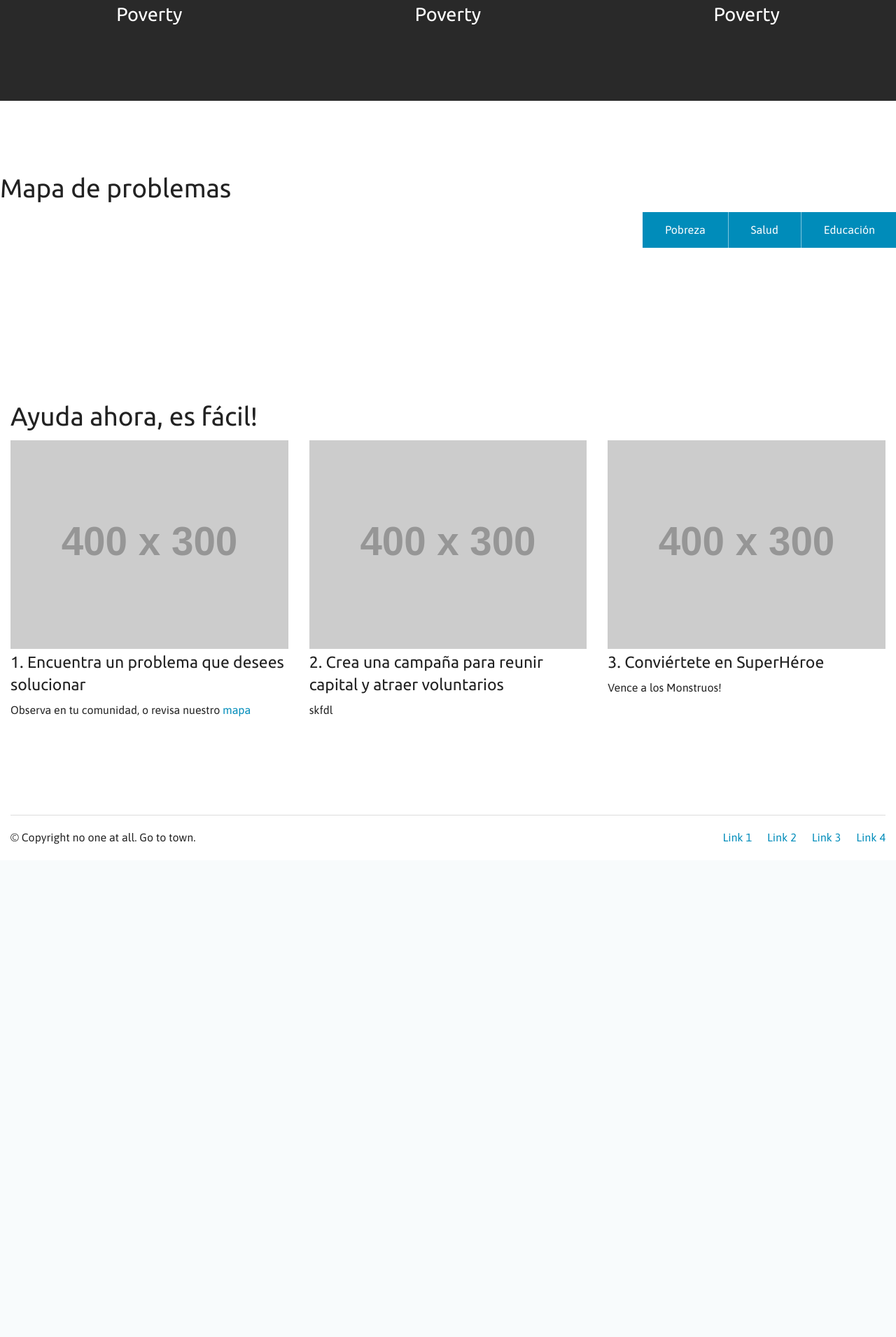
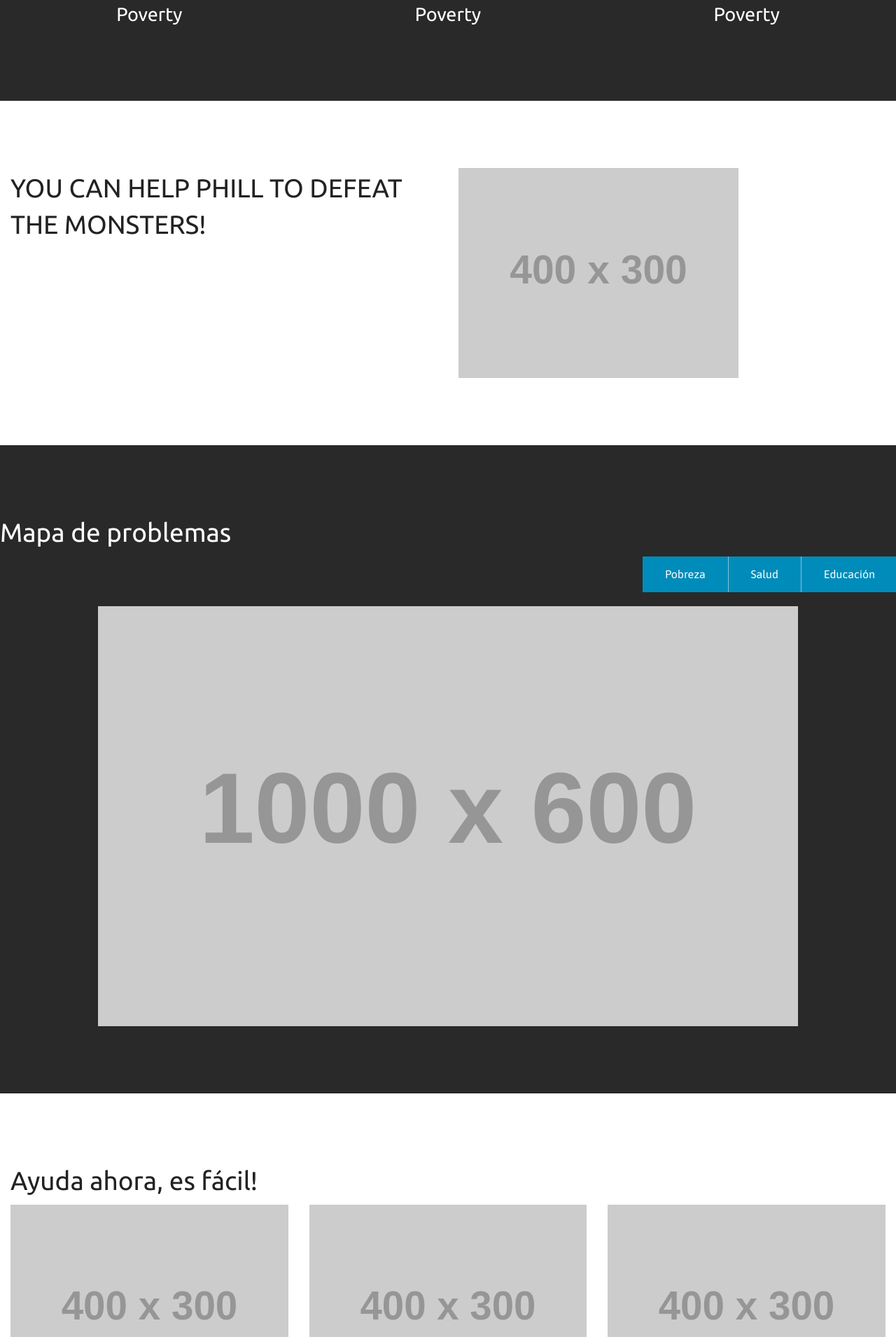
Before and after one commit to DenJohX/hackathon, a Django app: page / in a window 1280 px wide. Shown: the part 1228-3138 px from the top of the page at 70% size. Before the commit the page ends 2434 px from the top, so only its background shows below. Run offline with Django 3.2, Linux system fonts and the light colour scheme; grey boxes labelled with a size stand in for pictures from a placeholder-image service; some libraries are stand-ins or nearby versions.

Commit message:
agregado wrapper mapa

```diff
--- a/planetofheroes/templates/planetofheroes/portada.html
+++ b/planetofheroes/templates/planetofheroes/portada.html
@@ -52,7 +52,20 @@
     </div>
   </section>
 
-  <section class="wrap map">
+  <section class="defeat wrap">
+    <div class="row">
+      <div class="large-6 columns">
+        <h2>
+          YOU CAN HELP PHILL TO DEFEAT THE MONSTERS!
+        </h2>
+      </div>
+      <div class="large-6 columns">
+        <img src="http://placehold.it/400x300&text=[monstruo]"/>
+      </div>
+    </div>
+  </section>
+
+  <section class="wrap map-wrapper">
     <div class="row">
       <h2>Mapa de problemas</h2>
       <ul class="right button-group">
@@ -60,6 +73,9 @@
       <li><a href="#" class="button">Salud</a></li>
       <li><a href="#" class="button">Educación</a></li>
       </ul>
+    </div>
+    <div class="row">
+        <img src="http://placehold.it/1000x600&text=[mapa]"/>
     </div>
   </section>
 
--- a/static/frontend/scss/portada.scss
+++ b/static/frontend/scss/portada.scss
@@ -17,7 +17,7 @@
     };
 }
 
-.monsters-wrapper {
+.monsters-wrapper, .map-wrapper {
     background: #292929;
 
     * {
```
Also changed, not shown: static/frontend/stylesheets/portada.css.
